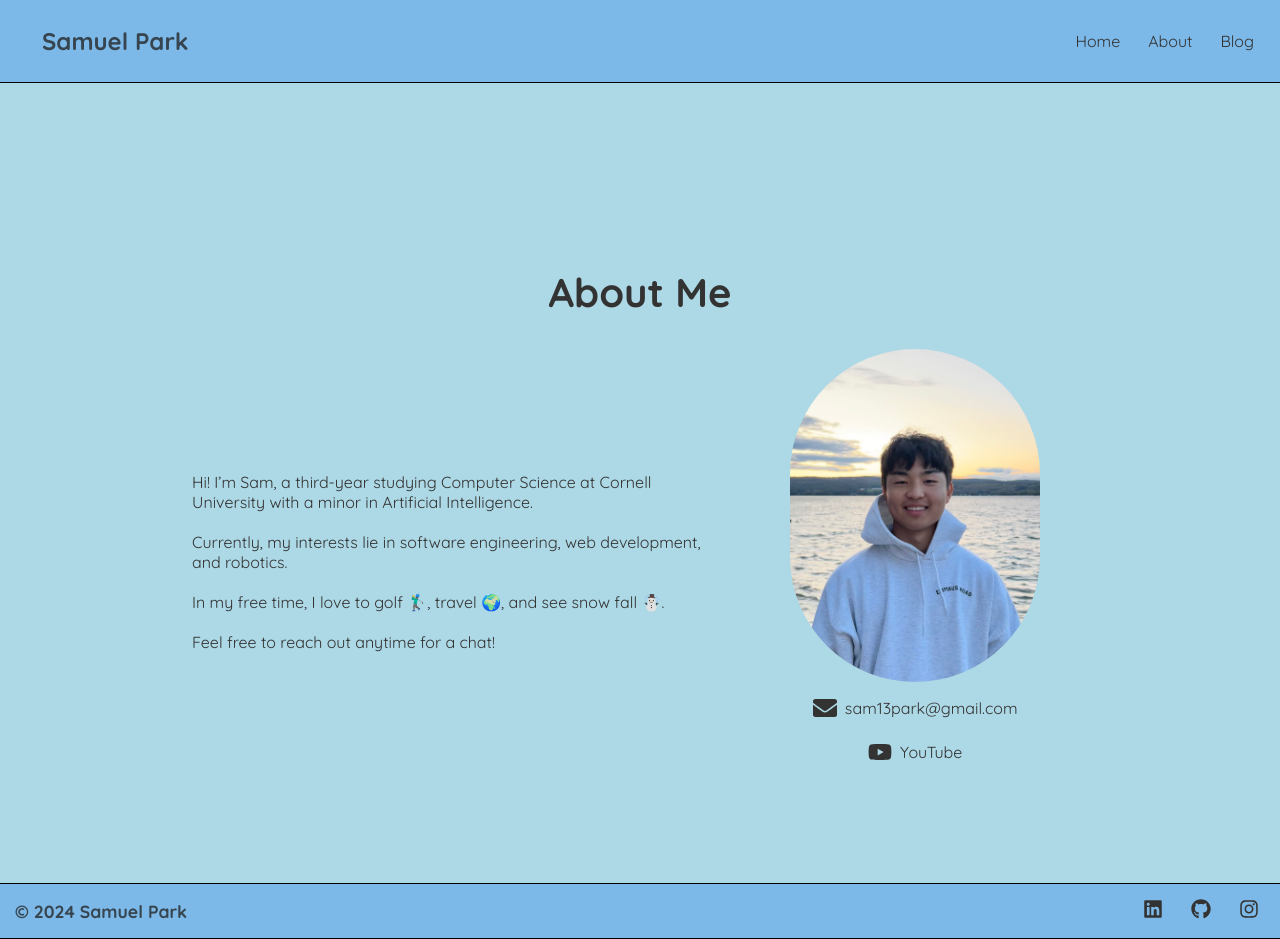
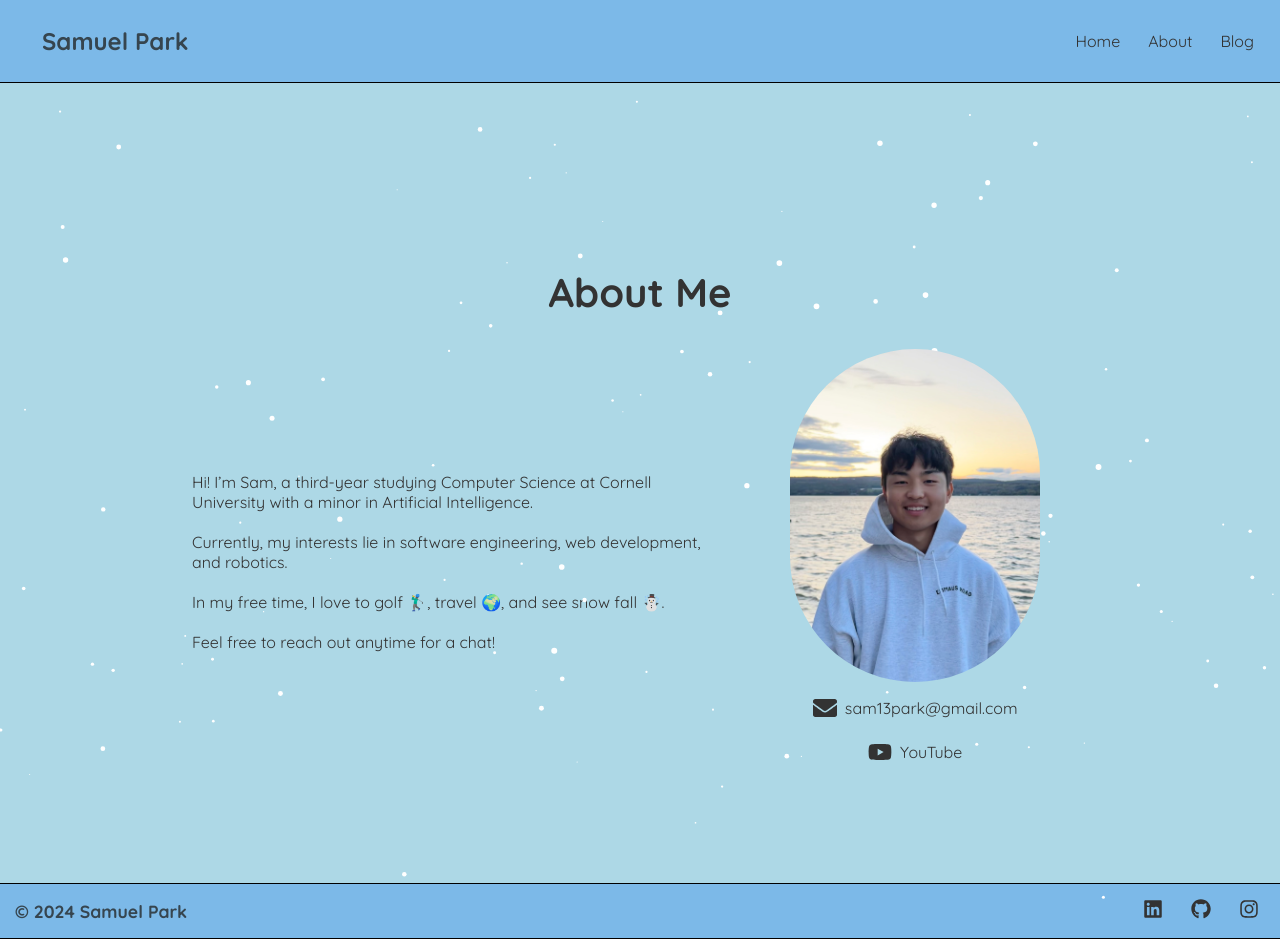
Before and after one commit to samparkk13/parksamuel.com, a React (Create React App) app: page /about in a window 1280 px wide. Built offline with nearby package versions, Linux system fonts and the light colour scheme.

Commit message:
image resize

```diff
--- a/src/components/About/About.css
+++ b/src/components/About/About.css
@@ -60,3 +60,22 @@
     height: auto;
     border-radius: 200px;
   }
+
+
+
+/* DISAPPEARING TEXT STYLING */
+  .disappearing-text-container {
+    position: absolute;
+    top: 17%;
+    width: 100%;
+    text-align: center;
+    padding: 10px;
+    z-index: 1000;
+    overflow-x: hidden;
+}
+
+.disappearing-text {
+    font-size: 1em;
+    color: white;
+    font-family: 'Impact, fantasy';
+}
--- a/src/components/About/About.js
+++ b/src/components/About/About.js
@@ -36,7 +36,8 @@ const About = () => {
                 </Box>
             </Flex>
 
-
+            <FallingParticles />
+            <DisappearingText />
         </Box>
     );
 };
--- a/src/components/About/DisappearText.js
+++ b/src/components/About/DisappearText.js
@@ -1,4 +1,5 @@
 import React, { useState, useEffect } from 'react';
+import './About.css';
 
 function DisappearingText() {
   const [visible, setVisible] = useState(true);
@@ -12,29 +13,10 @@ function DisappearingText() {
   }, []);
 
   return (
-    <div style={styles.container}>
-      {visible && <p style={styles.text}>(yes its snowing)</p>}
+    <div className="disappearing-text-container">
+      {visible && <p className="disappearing-text">(yes its snowing)</p>}
     </div>
   );
 }
 
-const styles = {
-  container: {
-    position: 'absolute',
-    top: "17%",
-    left: '50%',
-    transform: 'translateX(-50%)',
-    width: '100%',
-    textAlign: 'center',
-    padding: '10px',
-    zIndex: 1000, // Ensure it is on top of other elements
-    overflow: "hidden" // Hide overflow to prevent scrolling
-  },
-  text: {
-    fontSize: '1.0em',
-    color: 'white',
-    fontFamily: 'Impact, fantasy', // Apply the Google Font
-  },
-};
-
 export default DisappearingText;
--- a/src/components/About/Snow/util.ts
+++ b/src/components/About/Snow/util.ts
@@ -27,7 +27,7 @@ export const DEFAULT_CONFIG = {
     top: 100,
     left: 0,
     width: "100%",
-    height: "100%",
+    height: "100vh",
     position: "absolute",
     pointerEvents: "none",
   },
```
